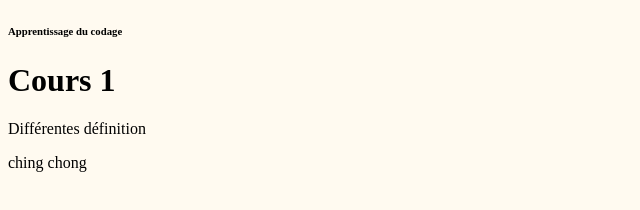
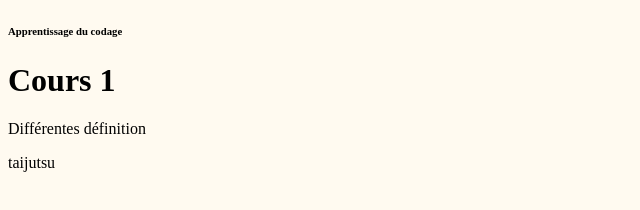
Before and after one commit to rockleebg/cours-1, a plain HTML site: page index.html in a window 1280 px wide. Shown: the full height of the page, 0-640 px from the left. Drawn offline with Linux system fonts and the light colour scheme.

Commit message:
Update index.html

```diff
--- a/index.html
+++ b/index.html
@@ -21,7 +21,9 @@
   <p>Différentes définition
   </p>
   <aside>
-    ching chong
+    <p>
+      taijutsu
+    </p>
   </aside>
   </body>
   </html>
```
